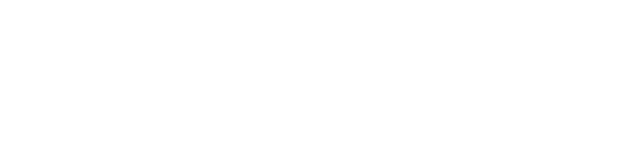
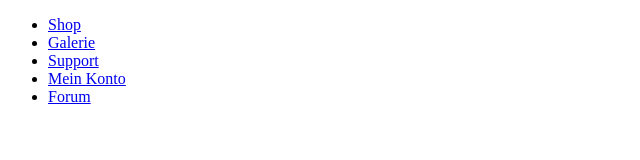
Before and after one commit to ts-24-08/ts-24-08.github.io, a plain HTML site: page startseite.html in a window 1280 px wide. Shown: the whole page, without its empty margins (0-640 px from the left). Drawn offline with Linux system fonts and the light colour scheme.

Commit message:
Created Start page

```diff
--- a/startseite.html
+++ b/startseite.html
@@ -1,10 +1,17 @@
 <!DOCTYPE html>
 <html>
     <head>
-        <title>Nicos Hamsteshop - Startseite</title>
+        <title>Nicos Hamstershop - Startseite</title>
 
     </head>
     <body>
+        <ul>
+            <li><a href="about.html">Shop</a></li>
+            <li><a href="about.html">Galerie</a></li>
+            <li><a href="about.html">Support</a></li>
+            <li><a href="about.html">Mein Konto</a></li>
+            <li><a href="about.html">Forum</a></li>
 
+        </ul>
     </body>
 </html>
```
